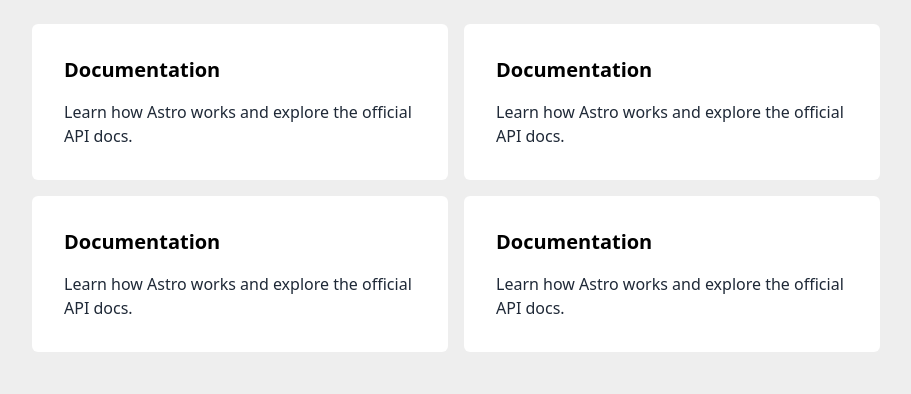
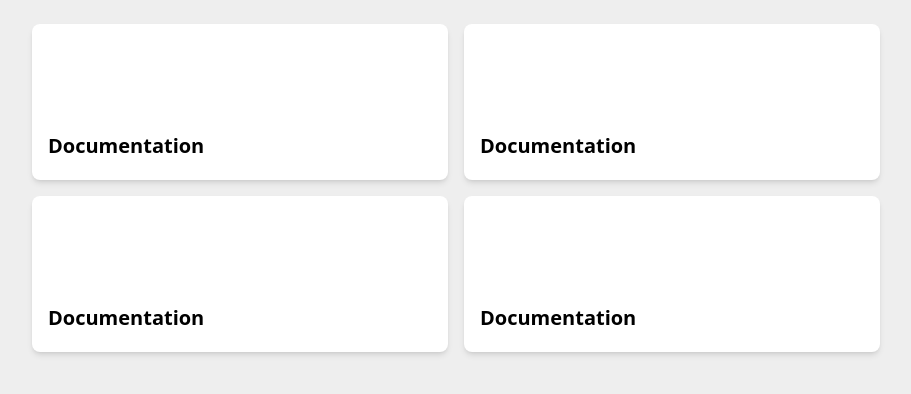
Before and after one commit to jimmy-lew/bytehackz, an Astro site: page / in a window 1280 px wide. Shown: the whole page, without its empty margins (184-1095 px from the left). Built offline with nearby package versions, Linux system fonts and the light colour scheme; Astro itself is replaced by a stand-in of ours.

Commit message:
feat: update card component

```diff
--- a/src/components/Card.astro
+++ b/src/components/Card.astro
@@ -1,20 +1,20 @@
 ---
 export interface Props {
 	title: string;
-	body: string;
-	href: string;
 }
 
-const { href, title, body } = Astro.props;
+const { title } = Astro.props;
 ---
 
-<li class="card bg-white rounded-md bg-astro-gradient bg-400 bg-[100%] transition-all duration-700 ease-astro hover:bg-[0]">
-	<a href={href} class="card-body text-black">
-		<h2 class="card-title transition-colors duration-700 ease-astro hover:text-astro-purple">
+<li class="card card-compact bg-white rounded-lg shadow-md transition-all ease-astro duration-300 hover:scale-105">
+	<div class="card-body text-black">
+		<div class="card-actions justify-end">
+			<span class="text-gray-400">
+				<slot name="icon"/>
+			</span>
+		</div>
+		<h2 class="card-title mt-14 whitespace-pre-line">
 			{title}
 		</h2>
-		<p class="mt-2 mb-0 text-gray-800">
-			{body}
-		</p>
-	</a>
+	</div>
 </li>
```
